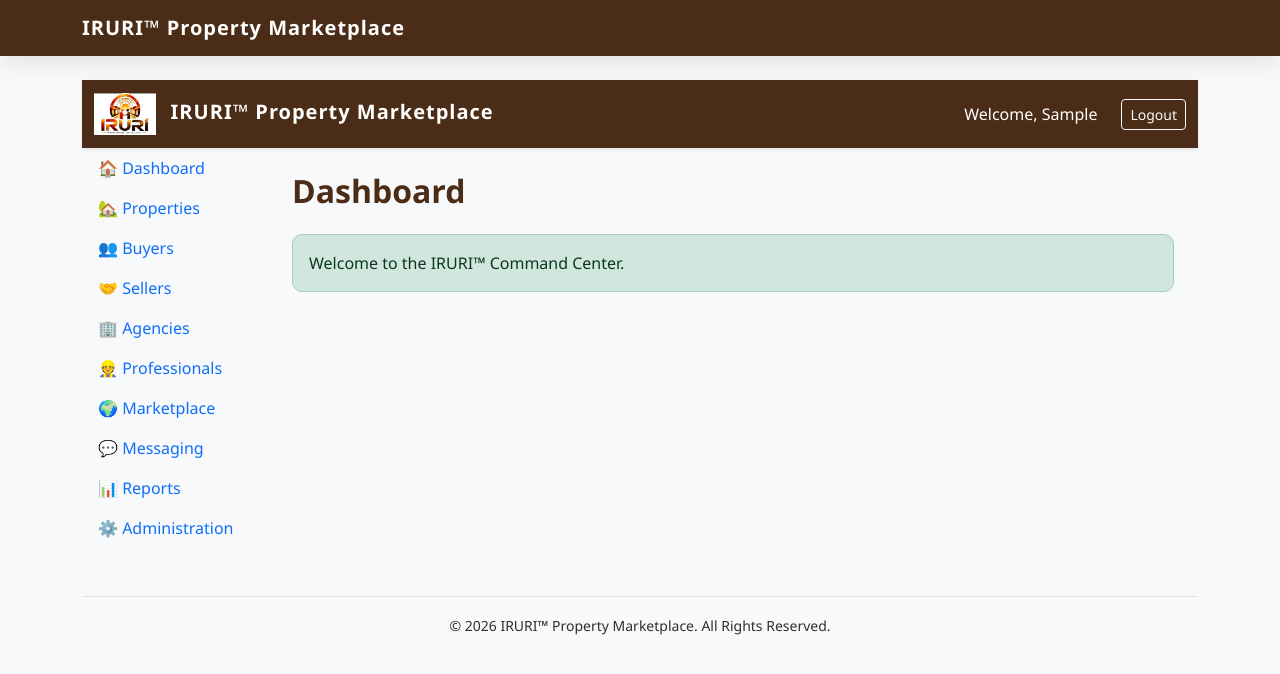
After one commit to kwetu-stack/iruri, a Flask app: page /dashboard/ in a window 1280 px wide. The commit adds this page. Shown: the top 674 px of the page. Run offline with Flask 3, Linux system fonts and the light colour scheme; the visitor is signed in with stand-in values (Sample User, id 1).

Commit message:
Build authenticated dashboard foundation

```diff
--- a/app/__init__.py
+++ b/app/__init__.py
@@ -1,4 +1,6 @@
 from flask import Flask
+from app.dashboard import dashboard
+
 
 from config import Config
 from app.extensions import db, migrate, login_manager
@@ -23,5 +25,6 @@ def create_app():
         return "<h1>Welcome to IRURI™</h1>"
 
     app.register_blueprint(auth)
+    app.register_blueprint(dashboard)
 
     return app
--- /dev/null
+++ b/app/dashboard/routes.py
@@ -0,0 +1,14 @@
+from flask import render_template
+
+from flask_login import login_required
+
+from app.dashboard import dashboard
+
+
+@dashboard.route("/")
+@login_required
+def index():
+
+    return render_template(
+        "dashboard/index.html"
+    )
--- /dev/null
+++ b/app/templates/dashboard/index.html
@@ -0,0 +1,21 @@
+{% extends "layouts/dashboard.html" %}
+
+{% block title %}
+Dashboard | IRURI™
+{% endblock %}
+
+{% block dashboard_content %}
+
+<h2 class="mb-4">
+
+    Dashboard
+
+</h2>
+
+<div class="alert alert-success">
+
+    Welcome to the IRURI™ Command Center.
+
+</div>
+
+{% endblock %}
--- /dev/null
+++ b/app/templates/layouts/dashboard.html
@@ -0,0 +1,34 @@
+{% extends "base.html" %}
+
+{% block content %}
+
+{% include "partials/navbar.html" %}
+
+<div class="container-fluid">
+
+    <div class="row">
+
+        <!-- Sidebar -->
+        <div class="col-md-2 px-0">
+
+            {% include "partials/sidebar.html" %}
+
+        </div>
+
+        <!-- Main Content -->
+        <div class="col-md-10 p-4">
+
+            {% include "partials/flash_messages.html" %}
+
+            {% block dashboard_content %}
+            {% endblock %}
+
+        </div>
+
+    </div>
+
+</div>
+
+{% include "partials/footer.html" %}
+
+{% endblock %}
--- /dev/null
+++ b/app/templates/partials/flash_messages.html
@@ -0,0 +1,23 @@
+{% with messages = get_flashed_messages(with_categories=true) %}
+
+    {% if messages %}
+
+        {% for category, message in messages %}
+
+            <div class="alert alert-{{ category }} alert-dismissible fade show">
+
+                {{ message }}
+
+                <button
+                    type="button"
+                    class="btn-close"
+                    data-bs-dismiss="alert">
+                </button>
+
+            </div>
+
+        {% endfor %}
+
+    {% endif %}
+
+{% endwith %}
--- /dev/null
+++ b/app/templates/partials/footer.html
@@ -0,0 +1,11 @@
+<footer class="text-center py-3 mt-5 border-top">
+
+    <small>
+
+        © {{ current_year if current_year else 2026 }}
+        IRURI™ Property Marketplace.
+        All Rights Reserved.
+
+    </small>
+
+</footer>
--- /dev/null
+++ b/app/templates/partials/navbar.html
@@ -0,0 +1,39 @@
+<nav class="navbar navbar-expand-lg navbar-dark shadow-sm iruri-navbar">
+
+    <div class="container-fluid">
+
+        <a class="navbar-brand fw-bold" href="{{ url_for('dashboard.index') }}">
+
+            <img
+                src="{{ url_for('static', filename='img/iruri-logo.png') }}"
+                alt="IRURI"
+                height="42"
+                class="me-2"
+            >
+
+            IRURI™ Property Marketplace
+
+        </a>
+
+        <div class="d-flex align-items-center">
+
+            <span class="text-white me-4">
+
+                Welcome,
+                {{ current_user.first_name }}
+
+            </span>
+
+            <a
+                href="{{ url_for('auth.logout') }}"
+                class="btn btn-outline-light btn-sm">
+
+                Logout
+
+            </a>
+
+        </div>
+
+    </div>
+
+</nav>
--- /dev/null
+++ b/app/templates/partials/sidebar.html
@@ -0,0 +1,68 @@
+<div class="iruri-sidebar">
+
+    <ul class="nav flex-column">
+
+        <li class="nav-item">
+            <a class="nav-link active"
+               href="{{ url_for('dashboard.index') }}">
+                🏠 Dashboard
+            </a>
+        </li>
+
+        <li class="nav-item">
+            <a class="nav-link" href="#">
+                🏡 Properties
+            </a>
+        </li>
+
+        <li class="nav-item">
+            <a class="nav-link" href="#">
+                👥 Buyers
+            </a>
+        </li>
+
+        <li class="nav-item">
+            <a class="nav-link" href="#">
+                🤝 Sellers
+            </a>
+        </li>
+
+        <li class="nav-item">
+            <a class="nav-link" href="#">
+                🏢 Agencies
+            </a>
+        </li>
+
+        <li class="nav-item">
+            <a class="nav-link" href="#">
+                👷 Professionals
+            </a>
+        </li>
+
+        <li class="nav-item">
+            <a class="nav-link" href="#">
+                🌍 Marketplace
+            </a>
+        </li>
+
+        <li class="nav-item">
+            <a class="nav-link" href="#">
+                💬 Messaging
+            </a>
+        </li>
+
+        <li class="nav-item">
+            <a class="nav-link" href="#">
+                📊 Reports
+            </a>
+        </li>
+
+        <li class="nav-item">
+            <a class="nav-link" href="#">
+                ⚙️ Administration
+            </a>
+        </li>
+
+    </ul>
+
+</div>
```
Also changed, not shown: app/auth/routes.py (+49 -2 lines), app/dashboard/__init__.py (+9 -0 lines), app/templates/auth/login.html (+13 -9 lines).
